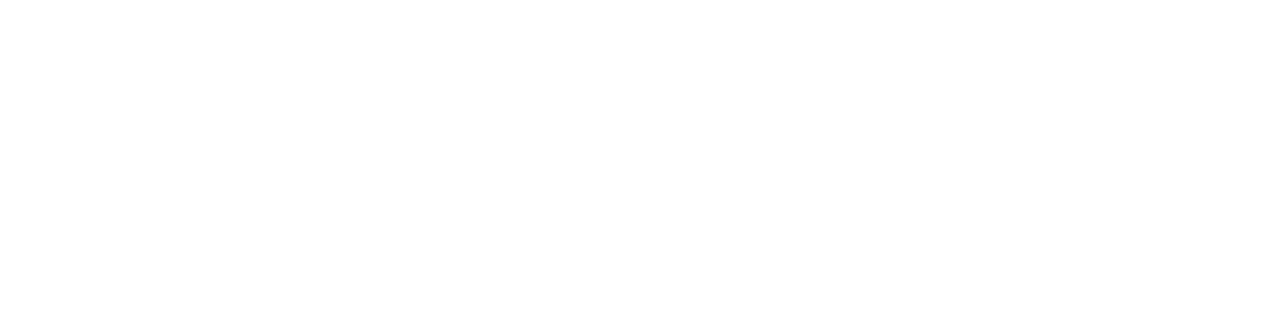
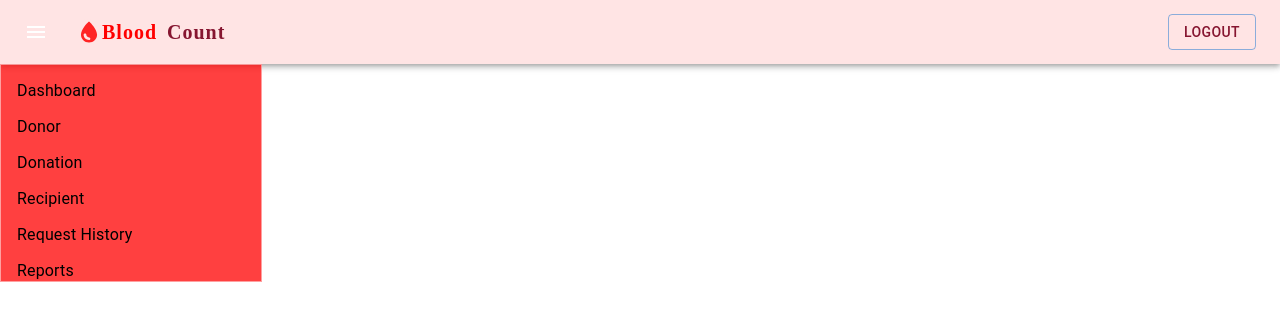
Before and after one commit to ZaiTakaki/BloodcountProject, a React (Create React App) app: page /Admin_Homepage in a window 1280 px wide. Before the commit this address had no page. Shown: the top 320 px of the page. Built offline with nearby package versions, Linux system fonts and the light colour scheme.

Commit message:
Admin_Homepage

```diff
--- a/package.json
+++ b/package.json
@@ -49,6 +49,8 @@
     "@babel/plugin-proposal-private-property-in-object": "^7.21.11",
     "@babel/plugin-transform-private-property-in-object": "^7.23.3",
     "@svgr/webpack": "^8.1.0",
-    "svgo": "^3.0.3"
+    "@typescript-eslint/parser": "^6.12.0",
+    "svgo": "^3.0.3",
+    "typescript": "^5.3.2"
   }
 }
--- /dev/null
+++ b/src/Admin_Homepage.tsx
@@ -0,0 +1,45 @@
+import React from 'react';
+import { Box, AppBar, Toolbar, IconButton, Typography, Button, MenuList, MenuItem } from '@mui/material';
+import MenuIcon from '@mui/icons-material/Menu';
+import heroLogo from './Image Hero.svg';
+
+const Admin_Homepage: React.FC = () => {
+  return (
+    <Box sx={{ flexGrow: 1 }}>
+      <AppBar position="static" sx={{ backgroundColor: '#FFE4E4' }}>
+        <Toolbar>
+          <IconButton
+            size="large"
+            edge="start"
+            color="inherit"
+            aria-label="menu"
+            sx={{ mr: 2 }}
+          >
+            <MenuIcon />
+          </IconButton>
+          <Typography variant="h6" component="div" sx={{ flexGrow: 1 }}>
+            <div className="LogoAndTitle">
+              <img className="Header-logo" src={heroLogo} alt="Logo" style={{ width: 26, height: 26 }} />
+              <div className="Hospital">
+                <span style={{ color: '#FF0000', fontSize: 20, fontFamily: 'Poppins', fontWeight: '700', letterSpacing: 1, wordWrap: 'break-word' }}>Blood</span>
+                <span style={{ color: 'black', fontSize: 20, fontFamily: 'Poppins', fontWeight: '700', letterSpacing: 1, wordWrap: 'break-word' }}> </span>
+                <span style={{ color: '#861530', fontSize: 20, fontFamily: 'Poppins', fontWeight: '700', letterSpacing: 1, wordWrap: 'break-word' }}>Count</span>
+              </div>
+            </div>
+          </Typography>
+          <Button variant="outlined" style={{ color: '#861530' }}>Logout</Button>
+        </Toolbar>
+      </AppBar>
+      <MenuList sx={{ width: 260, height: 200, background: 'rgba(255, 0, 0, 0.75)', border: '1px rgba(255, 255, 255, 0.50) solid' }}>
+        <MenuItem>Dashboard</MenuItem>
+        <MenuItem>Donor</MenuItem>
+        <MenuItem>Donation</MenuItem>
+        <MenuItem>Recipient</MenuItem>
+        <MenuItem>Request History</MenuItem>
+        <MenuItem>Reports</MenuItem>
+      </MenuList>
+    </Box>
+  );
+};
+
+export default Admin_Homepage;
--- a/src/App.js
+++ b/src/App.js
@@ -16,6 +16,7 @@
 import DonorDashboard from './Donor_Dashboard';
 import Details from './Details';
 import HosInfo1 from './HosInfo1';
+import Admin_Homepage from './Admin_Homepage.tsx';
 
 const Box = () => {
   return (
@@ -103,6 +104,7 @@
         <Route path="/Donor_Details" element={<DonorDetails />} />
         <Route path="/Details" element={<Details />} />
         <Route path="/HosInfo1" element={<HosInfo1 />} />
+        <Route path="/Admin_Homepage" element={<Admin_Homepage />} />
         <Route path="/Donor_Dashboard" element={<DonorDashboard />} />
         <Route path="/Register_User" element={<RegisterUser />} />
         <Route path="/Login_User" element={<LoginUser />} />
--- a/src/Login_Admin.js
+++ b/src/Login_Admin.js
@@ -1,5 +1,6 @@
 import React from 'react';
 import './App.css';
+import { useNavigate } from 'react-router-dom';
 import TextField from '@mui/material/TextField';
 import Button from '@mui/material/Button';
 import heroLogo from './Image Hero.svg';
@@ -27,6 +28,7 @@
 };
 
 const LoginAdmin = () => {
+  const navigate = useNavigate();
 
   const handleSignIn = () => {
     // Add your sign-in logic for admin
@@ -91,7 +93,7 @@
             marginLeft: 20,
             marginBottom: 20,
           }}
-          onClick={handleSignIn}
+          onClick={() => navigate("/Admin_Homepage")}
         >
           Sign in
         </Button>
```
Also changed, not shown: 1 other file (tests, documents, lock files or other folders).
